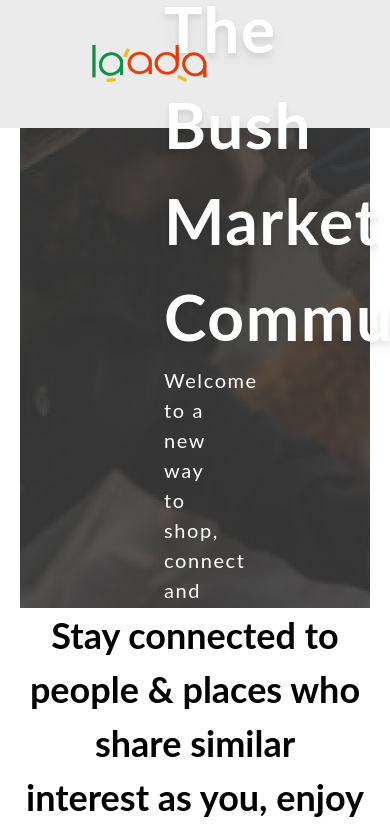
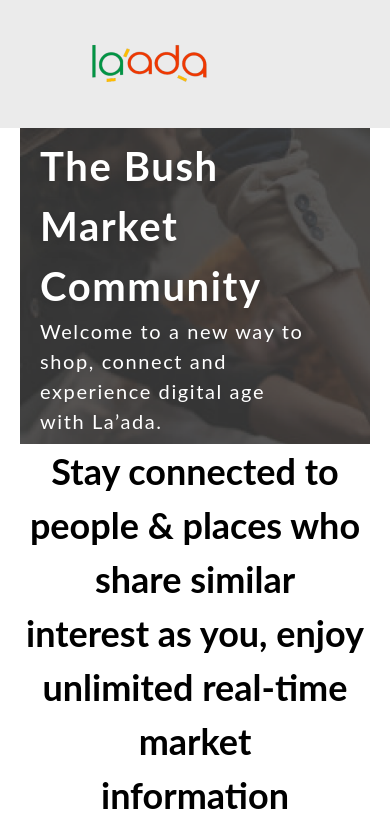
Before and after one commit to dettah/laada, a React (Vite) app: page /community in a window 390 px wide. Shown: the top 836 px of the page. Built offline with nearby package versions, Linux system fonts and the light colour scheme.

Commit message:
responsiveness on community

```diff
--- a/src/pages/Community.jsx
+++ b/src/pages/Community.jsx
@@ -36,8 +36,8 @@
     return (
         <div>
             <div className='md:m-20 mx-5 mt-0'>
-                <div className='w-full  bg-cover flex flex-col px-36 justify-center h-[480px] bg-no-repeat text-left text-white tracking-widest' style={{ backgroundImage: `url(${community})` }}>
-                    <h2 className='  text-[64px] font-bold drop-shadow-lg '>The Bush Market Community</h2>
+                <div className='w-full  bg-cover flex flex-col md:px-36 px-5 justify-center md:h-[480px] py-2 h-fit bg-no-repeat text-left text-white tracking-widest' style={{ backgroundImage: `url(${community})` }}>
+                    <h2 className=' text-left md:text-[4.3rem] font-bold text-[40px] drop-shadow-lg '>The Bush Market Community</h2>
 
                     <p className='text-[20px]'>Welcome to a new way to <br /> shop, connect and <br /> experience digital age <br /> with La’ada.</p>
                 </div>
```
